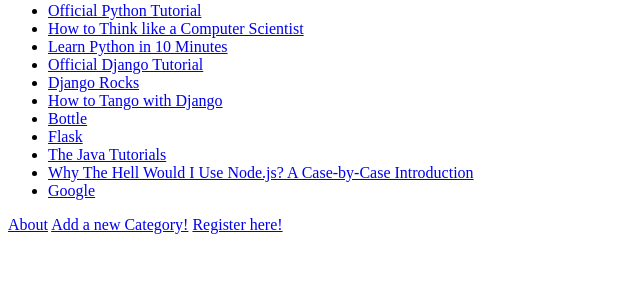
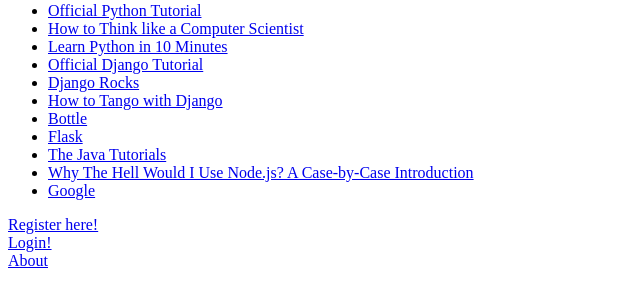
Before and after one commit to skambashi/RangoTangoDjango, a Django app: page /tango/ in a window 1280 px wide. Shown: the part 256-563 px from the top of the page, without its empty margins (0-640 px from the left). Run offline with Django 3.2, Linux system fonts and the light colour scheme; data comes from the database, SQL or seed files in the repository; both versions use the stored data as it was after the commit; parts of the project's set-up code (start-up, migrations or seed data) failed here and were passed over.

Commit message:
login/logout functional. TODO: special characters in category name not being recognized, problem most likely with regex used

```diff
--- a/rango/rango/settings.py
+++ b/rango/rango/settings.py
@@ -93,3 +93,5 @@ TEMPLATE_DIRS = (
 
 MEDIA_URL = '/media/'
 MEDIA_ROOT = os.path.join(BASE_DIR, 'media')
+
+LOGIN_URL = '/tango/login/'
--- a/rango/tango/urls.py
+++ b/rango/tango/urls.py
@@ -2,10 +2,13 @@ from django.conf.urls import patterns, url
 from tango import views
 
 urlpatterns = patterns('',
-	url(r'^$', views.index, name = 'index'),
-	url(r'^about/$', views.about, name = 'about'),
+	url(r'^$', views.index, name='index'),
+	url(r'^about/$', views.about, name='about'),
 	url(r'^add_category/$', views.add_category, name='add_category'),
-	url(r'^category/(?P<category_name_url>\w+)/add_page/$', views.add_page, name = 'add_page'),
-	url(r'^category/(?P<category_name_url>\w+)/$', views.category, name = 'category'),
-	url(r'^register/$', views.register, name = 'register'),
+	url(r'^category/(?P<category_name_url>\w+)/add_page/$', views.add_page, name='add_page'),
+	url(r'^category/(?P<category_name_url>\w+)/$', views.category, name='category'),
+	url(r'^register/$', views.register, name='register'),
+	url(r'^login/$', views.user_login, name='login'),
+	url(r'^logout/$', views.user_logout, name='logout'),
+	url(r'^restricted/$', views.restricted, name='restricted'),
 	)
--- a/rango/tango/views.py
+++ b/rango/tango/views.py
@@ -1,7 +1,9 @@
 from django.shortcuts import render
-from django.http import HttpResponse
+from django.http import HttpResponse, HttpResponseRedirect
 from tango.models import Category, Page
 from tango.forms import CategoryForm, PageForm, UserForm, UserProfileForm
+from django.contrib.auth import authenticate, login, logout
+from django.contrib.auth.decorators import login_required
 
 def encode(str):
 	return str.replace(' ', '_')
@@ -40,6 +42,7 @@ def category(request, category_name_url):
 
 	return render(request, 'tango/category.html', context)
 
+@login_required
 def add_category(request):
 	if request.method == 'POST':
 		form = CategoryForm(request.POST)
@@ -58,6 +61,7 @@ def add_category(request):
 
 	return render(request, 'tango/add_category.html', {'form':form})
 
+@login_required
 def add_page(request, category_name_url):
 	category_name = decode(category_name_url)
 
@@ -119,3 +123,32 @@ def register(request):
 
 	return render(request, 'tango/register.html', {'user_form':user_form,
 		'profile_form':profile_form, 'registered':registered})
+
+def user_login(request):
+	if request.method == 'POST':
+		username = request.POST['username']
+		password = request.POST['password']
+
+		user = authenticate(username=username, password=password)
+
+		if user is not None:
+			if user.is_active:
+				login(request, user)
+				return HttpResponseRedirect('/tango/')
+			else:
+				return HttpResponse("Your Tango account is disabled...")
+		else:
+			print "Invalid login details: {0}, {1}".format(username, password)
+			return HttpResponse("Invalid login details, maybe next time ;)")
+	else:
+		return render(request, 'tango/login.html', {})
+
+@login_required
+def restricted(request):
+	return HttpResponse("WELCOME, USER.")
+
+@login_required
+def user_logout(request):
+	logout(request)
+
+	return HttpResponseRedirect('/tango/')
--- a/rango/templates/tango/category.html
+++ b/rango/templates/tango/category.html
@@ -17,7 +17,9 @@
 			{% else %}
 				<strong>No pages currently in this category. Let's add some.</strong>
 			{% endif %}
-			<a href="/tango/category/{{category_name_url}}/add_page/">Add a new Page!</add>
+			{% if user.is_authenticated %}
+				<a href="/tango/category/{{category_name_url}}/add_page/">Add a new Page!</add>
+			{% endif %}
 		{% else %}
 			<strong>The specified category {{ category_name }} does not yet exist. Make it.</strong>
 		{% endif %}
--- a/rango/templates/tango/index.html
+++ b/rango/templates/tango/index.html
@@ -8,7 +8,11 @@
 	</head>
 
 	<body>
-		<h1>Tango says...HELLO WORLD?!</h1>
+		{% if user.is_authenticated %}
+			<h1>Tango says...WELCOME {{ user.username }}?!</h1>
+		{% else %}
+			<h1>Tango says...HELLO WORLD?!</h1>
+		{% endif %}
 		{% if categories %}
 			<ul>
 				{% for cat in categories %}
@@ -27,8 +31,15 @@
 		{% else %}
 			<strong>There are no pages at the moment. Why don't YOU make some.</strong>
 		{% endif %}
-		<a href = "/tango/about/">About</a>
-		<a href = "/tango/add_category/">Add a new Category!</a>
-		<a href = "/tango/register/">Register here!</a>
+
+		{% if user.is_authenticated %}
+			<a href = "/tango/add_category/">Add a new Category!</a><br />
+			<a href = "/tango/restricted/">Restricted Page</a><br />
+			<a href = "/tango/logout/">Logout</a><br />
+		{% else %}
+			<a href = "/tango/register/">Register here!</a><br />
+			<a href = "/tango/login/">Login!</a><br />
+		{% endif %}
+		<a href = "/tango/about/">About</a><br />
 	</body>
 </html>
```
Also changed, not shown: rango/templates/tango/login.html (added, +20 -0 lines), rango/db.sqlite3, rango/media/profile_images/KCF_Futsal.jpg (added), 5 other files.
